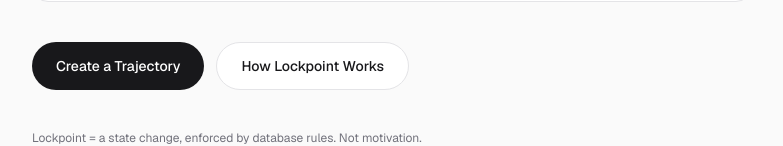
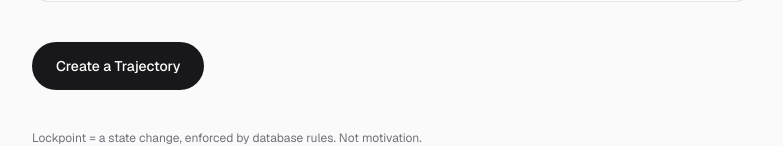
Before and after one commit to Security-Arts/lockpoint, a Next.js app: page / in a window 1280 px wide. Shown: the part 591-737 px from the top of the page, without its empty margins (248-1031 px from the left). Built offline with nearby package versions, Linux system fonts and the light colour scheme; no server answers.

Commit message:
Update page.tsx

```diff
--- a/app/page.tsx
+++ b/app/page.tsx
@@ -1,3 +1,6 @@
+"use client";
+import { supabase } from "@/lib/supabase";
+
 export default function Home() {
   return (
     <div className="min-h-screen bg-zinc-50 font-sans text-zinc-900 dark:bg-black dark:text-zinc-50">
@@ -43,17 +46,19 @@
         </div>
 
         <div className="mt-10 flex flex-col gap-3 sm:flex-row">
-          <button
-            className="h-12 rounded-full bg-zinc-900 px-6 text-sm font-medium text-white transition hover:bg-zinc-800 dark:bg-white dark:text-black dark:hover:bg-zinc-200"
-          >
-            Create a Trajectory
-          </button>
+         <button
+  className="h-12 rounded-full bg-zinc-900 px-6 text-sm font-medium text-white transition hover:bg-zinc-800 dark:bg-white dark:text-black dark:hover:bg-zinc-200"
+  onClick={async () => {
+    const { error } = await supabase.from("trajectories").insert({
+      title: "My first lockpoint"
+    });
 
-          <button
-            className="h-12 rounded-full border border-zinc-200 bg-white px-6 text-sm font-medium text-zinc-900 transition hover:bg-zinc-50 dark:border-white/10 dark:bg-white/5 dark:text-zinc-50 dark:hover:bg-white/10"
-          >
-            How Lockpoint Works
-          </button>
+    if (!error) alert("Trajectory created");
+  }}
+>
+  Create a Trajectory
+</button>
+
         </div>
 
         <div className="mt-10 text-xs text-zinc-500 dark:text-zinc-400">
```
